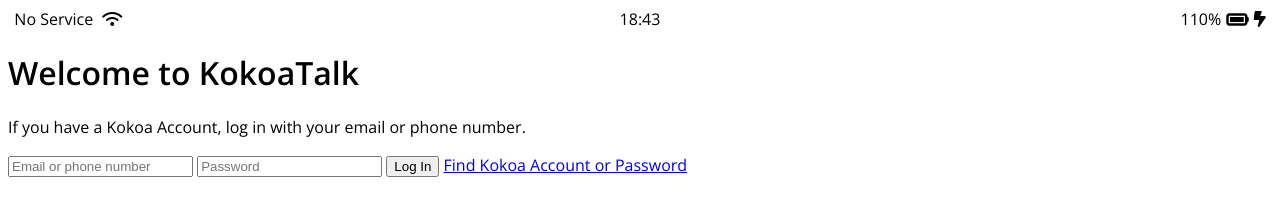
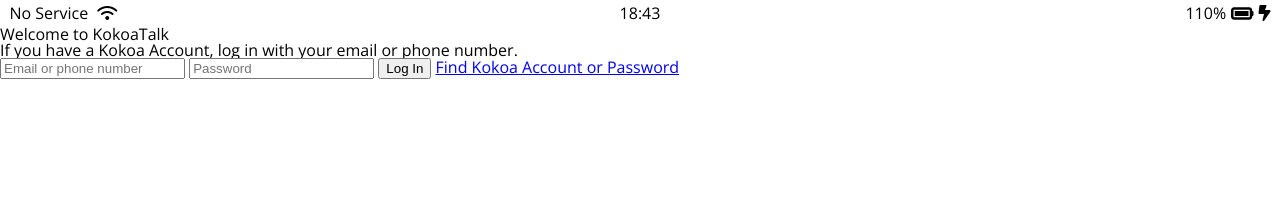
Before and after one commit to KeiPro/kokoa-clone-2023, a plain HTML site: page index.html in a window 1280 px wide. Drawn offline with nearby package versions, Linux system fonts and the light colour scheme.

Commit message:
upload reset.css

```diff
--- /dev/null
+++ b/css/reset.css
@@ -0,0 +1,48 @@
+/* http://meyerweb.com/eric/tools/css/reset/
+   v2.0 | 20110126
+   License: none (public domain)
+*/
+
+html, body, div, span, applet, object, iframe,
+h1, h2, h3, h4, h5, h6, p, blockquote, pre,
+a, abbr, acronym, address, big, cite, code,
+del, dfn, em, img, ins, kbd, q, s, samp,
+small, strike, strong, sub, sup, tt, var,
+b, u, i, center,
+dl, dt, dd, ol, ul, li,
+fieldset, form, label, legend,
+table, caption, tbody, tfoot, thead, tr, th, td,
+article, aside, canvas, details, embed,
+figure, figcaption, footer, header, hgroup,
+menu, nav, output, ruby, section, summary,
+time, mark, audio, video {
+	margin: 0;
+	padding: 0;
+	border: 0;
+	font-size: 100%;
+	font: inherit;
+	vertical-align: baseline;
+}
+/* HTML5 display-role reset for older browsers */
+article, aside, details, figcaption, figure,
+footer, header, hgroup, menu, nav, section {
+	display: block;
+}
+body {
+	line-height: 1;
+}
+ol, ul {
+	list-style: none;
+}
+blockquote, q {
+	quotes: none;
+}
+blockquote:before, blockquote:after,
+q:before, q:after {
+	content: '';
+	content: none;
+}
+table {
+	border-collapse: collapse;
+	border-spacing: 0;
+}
--- /dev/null
+++ b/css/status-bar.css
@@ -0,0 +1,28 @@
+.status-bar {
+    display: flex;
+    justify-content: center;
+    padding: 5px 3px;
+}
+
+.status-bar__column:first-child span{
+    margin-right:5px;
+}
+
+.status-bar__column{
+    width: 33%;
+}
+
+.status-bar__column:nth-child(2) {
+    display: flex;
+    justify-content: center;
+}
+
+.status-bar__column:last-child {
+    display: flex;
+    justify-content: flex-end;
+    align-items: center;
+}
+
+.status-bar__column .fa-battery-full{
+    margin: 0 5px;
+}
--- a/css/style.css
+++ b/css/style.css
@@ -1,33 +1,7 @@
 @import url('https://fonts.googleapis.com/css2?family=Open+Sans:wght@400;600&display=swap');
+@import "reset.css";
+@import "status-bar.css";
 
 body {
     font-family: 'Open Sans', sans-serif;
 }
-
-.status-bar {
-    display: flex;
-    justify-content: center;
-}
-
-.status-bar__column:first-child span{
-    margin-right:5px;
-}
-
-.status-bar__column{
-    width: 33%;
-}
-
-.status-bar__column:nth-child(2) {
-    display: flex;
-    justify-content: center;
-}
-
-.status-bar__column:last-child {
-    display: flex;
-    justify-content: flex-end;
-    align-items: center;
-}
-
-.status-bar__column .fa-battery-full{
-    margin: 0 5px;
-}
```
